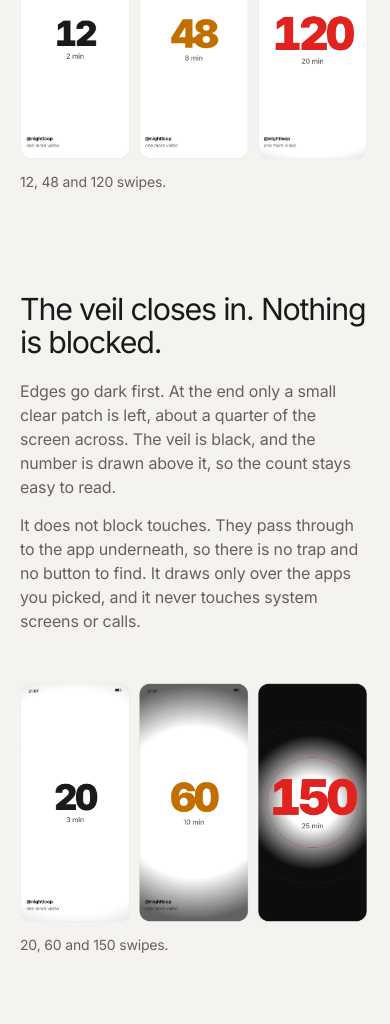
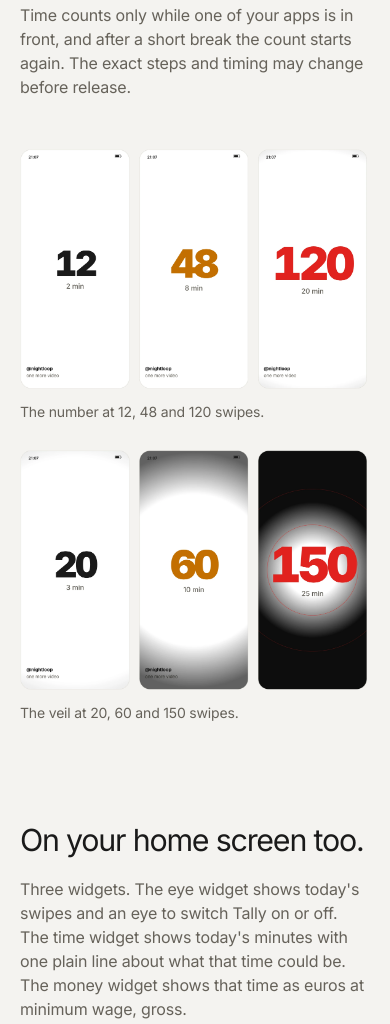
Before and after one commit to jergusino/tally, a plain HTML site: page index.html in a window 390 px wide. Shown: the part 4053-5077 px from the top of the page. Drawn offline with Linux system fonts and the light colour scheme.

Commit message:
Merge number and veil sections into one
Co-Authored-By: Claude Sonnet 5.5 <noreply@anthropic.com>
Claude-Session: https://claude.ai/code/session_01QRYSTg59kArvm7HBFe6NkA

```diff
--- a/index.html
+++ b/index.html
@@ -14,18 +14,18 @@
   <link rel="icon" href="images/favicon.svg" type="image/svg+xml">
   <link rel="icon" href="images/favicon.png" type="image/png">
   <link rel="preload" href="fonts/inter-latin-var.woff2" as="font" type="font/woff2" crossorigin>
-  <link rel="stylesheet" href="styles.css?v=4">
+  <link rel="stylesheet" href="styles.css?v=5">
 </head>
 <body>
   <header class="top">
     <div class="wrap bar">
       <a class="logo" href="#top" aria-label="Tally, back to top"><picture><source media="(prefers-color-scheme: dark)" srcset="images/logo-mono-light.svg"><img src="images/logo-mono-dark.svg" alt="Tally" width="140" height="39"></picture></a>
-      <nav class="nav-links" aria-label="Sections"><a href="#results">Results</a><a href="#demo">Demo</a><a href="#number">The number</a><a href="#veil">The veil</a><a href="#widgets">Widgets</a><a href="#settings">Settings</a></nav>
+      <nav class="nav-links" aria-label="Sections"><a href="#results">Results</a><a href="#demo">Demo</a><a href="#number">Number &amp; veil</a><a href="#widgets">Widgets</a><a href="#settings">Settings</a></nav>
       <a class="pill-link" href="#join">Join the waitlist</a>
       <button class="menu-btn" id="menu-btn" type="button" aria-expanded="false" aria-controls="menu" aria-label="Open menu"><span></span><span></span></button>
     </div>
     <nav class="menu" id="menu" aria-label="Menu" hidden>
-      <a href="#results">Results</a><a href="#demo">Demo</a><a href="#number">The number</a><a href="#veil">The veil</a><a href="#widgets">Widgets</a><a href="#settings">Settings</a>
+      <a href="#results">Results</a><a href="#demo">Demo</a><a href="#number">Number &amp; veil</a><a href="#widgets">Widgets</a><a href="#settings">Settings</a>
       <a class="pill-link menu-cta" href="#join">Join the waitlist</a>
     </nav>
   </header>
@@ -125,27 +125,22 @@
     </div>
 
     <section class="wrap gal" id="number" aria-labelledby="number-h">
-      <div class="gal-head"><h2 id="number-h">One number, louder with every swipe.</h2></div>
+      <div class="gal-head"><h2 id="number-h">One number, and a veil that closes in.</h2></div>
       <div class="gal-txt">
-        <p>Tally shows the total over the apps you pick. It starts small and white, grows, turns amber, then red, and sends out a ring every 50th swipe. It is semi-transparent, and touches go through to the app underneath.</p>
-        <p>The default shows swipes with the minutes small under them. You can switch to swipes only, or to time only. Time counts only while one of your apps is in front, and after a short break the count starts again. The exact steps and timing may change before release.</p>
+        <p>Tally shows the total over the apps you pick. It starts small and white, grows, turns amber, then red, and sends out a ring every 50th swipe. It is semi-transparent, and touches go through to the app underneath. The default shows swipes with the minutes small under them. You can switch to swipes only, or to time only.</p>
+        <p>With every swipe the edges go dark, until only a small clear patch is left, about a quarter of the screen across. The veil is black, and the number is drawn above it, so the count stays easy to read. Nothing is blocked: there is no trap and no button to find. It draws only over the apps you picked, and it never touches system screens or calls.</p>
+        <p>Time counts only while one of your apps is in front, and after a short break the count starts again. The exact steps and timing may change before release.</p>
       </div>
-      <figure class="gal-media">
-        <picture><source media="(prefers-color-scheme: dark)" srcset="images/number-for-dark.webp" type="image/webp"><img src="images/number.webp" alt="Three phones showing the Tally number at 12, 48 and 120 swipes, growing and changing from white to amber to red" width="2276" height="1558" loading="lazy"></picture>
-        <figcaption class="cap">12, 48 and 120 swipes.</figcaption>
-      </figure>
-    </section>
-
-    <section class="wrap gal" id="veil" aria-labelledby="veil-h">
-      <div class="gal-head"><h2 id="veil-h">The veil closes in. Nothing is blocked.</h2></div>
-      <div class="gal-txt">
-        <p>Edges go dark first. At the end only a small clear patch is left, about a quarter of the screen across. The veil is black, and the number is drawn above it, so the count stays easy to read.</p>
-        <p>It does not block touches. They pass through to the app underneath, so there is no trap and no button to find. It draws only over the apps you picked, and it never touches system screens or calls.</p>
+      <div class="gal-media gal-pair">
+        <figure>
+          <picture><source media="(prefers-color-scheme: dark)" srcset="images/number-for-dark.webp" type="image/webp"><img src="images/number.webp" alt="Three phones showing the Tally number at 12, 48 and 120 swipes, growing and changing from white to amber to red" width="2276" height="1558" loading="lazy"></picture>
+          <figcaption class="cap">The number at 12, 48 and 120 swipes.</figcaption>
+        </figure>
+        <figure>
+          <picture><source media="(prefers-color-scheme: dark)" srcset="images/veil-for-dark.webp" type="image/webp"><img src="images/veil.webp" alt="Three phones showing the veil at 20, 60 and 150 swipes, closing in from the edges" width="2276" height="1558" loading="lazy"></picture>
+          <figcaption class="cap">The veil at 20, 60 and 150 swipes.</figcaption>
+        </figure>
       </div>
-      <figure class="gal-media">
-        <picture><source media="(prefers-color-scheme: dark)" srcset="images/veil-for-dark.webp" type="image/webp"><img src="images/veil.webp" alt="Three phones showing the veil at 20, 60 and 150 swipes, closing in from the edges" width="2276" height="1558" loading="lazy"></picture>
-        <figcaption class="cap">20, 60 and 150 swipes.</figcaption>
-      </figure>
     </section>
 
     <section class="wrap widgets" id="widgets" aria-labelledby="widgets-h">
@@ -240,14 +235,14 @@
     <footer class="wrap foot">
       <div class="foot-cols">
         <div class="foot-brand"><picture><source media="(prefers-color-scheme: dark)" srcset="images/logo-mono-light.svg"><img src="images/logo-mono-dark.svg" alt="Tally" width="140" height="39"></picture></div>
-        <nav aria-label="Product"><h3>Product</h3><a href="#results">Results</a><a href="#demo">Demo</a><a href="#number">The number</a><a href="#veil">The veil</a><a href="#widgets">Widgets</a><a href="#settings">Settings</a></nav>
+        <nav aria-label="Product"><h3>Product</h3><a href="#results">Results</a><a href="#demo">Demo</a><a href="#number">Number &amp; veil</a><a href="#widgets">Widgets</a><a href="#settings">Settings</a></nav>
         <nav aria-label="Legal"><h3>Info</h3><a href="#privacy">Your email</a><a href="mailto:mail@jergusino.com">Contact</a></nav>
       </div>
       <p class="foot-line">Made by Jergusino. Tally for Android is not released yet.</p>
     </footer>
   </main>
 
-  <script src="script.js?v=4"></script>
+  <script src="script.js?v=5"></script>
   <script src="demo.js?v=3"></script>
 </body>
 </html>
--- a/styles.css
+++ b/styles.css
@@ -130,12 +130,10 @@ h1 { font-size: clamp(2.75rem, 7vw, 5.5rem); font-weight: 400; letter-spacing: -
 .gal { display: grid; grid-template-columns: minmax(0, 1fr) minmax(0, 1fr); grid-template-rows: auto 1fr; column-gap: clamp(32px, 6vw, 96px); row-gap: 20px; align-items: start; }
 .gal-head { grid-column: 1; grid-row: 1; }
 .gal-txt { grid-column: 1; grid-row: 2; }
-#veil .gal-head, #veil .gal-txt { grid-column: 2; }
 .gal-head h2, .widgets h2, .never h2, .cta h2 { font-size: clamp(1.9rem, 3.8vw, 3rem); font-weight: 400; letter-spacing: -.04em; line-height: 1.08; }
 .gal-txt p, .widgets-copy p { color: var(--muted); max-width: 34rem; margin: 0 0 14px; }
 .gal-media { grid-column: 2; grid-row: 1 / span 2; margin: 0; max-width: 480px; width: 100%; justify-self: end; }
-#veil .gal-media { justify-self: start; }
-#veil .gal-media { grid-column: 1; }
+.gal-pair { display: grid; gap: 28px; }
 .gal-media img { display: block; width: 100%; height: auto; }
 .cap { margin-top: 12px; font-size: .875rem; color: var(--muted); }
 .widgets-grid { display: grid; grid-template-columns: minmax(0, 1fr) minmax(0, 1fr); grid-template-rows: auto 1fr; column-gap: clamp(32px, 6vw, 96px); row-gap: 20px; align-items: start; }
@@ -368,7 +366,7 @@ h1 { font-size: clamp(2.75rem, 7vw, 5.5rem); font-weight: 400; letter-spacing: -
   .phone { --pw: min(280px, 74vw); }
   .res-head, .res-grid { grid-template-columns: minmax(0, 1fr); }
   .gal, .widgets-grid, .privacy { grid-template-columns: minmax(0, 1fr); grid-template-rows: none; }
-  .gal-head, .gal-txt, .gal-media, #veil .gal-head, #veil .gal-txt, #veil .gal-media, .widgets-copy, .widgets h2, .homescreen, .privacy p, .privacy h2 { grid-column: 1; grid-row: auto; }
+  .gal-head, .gal-txt, .gal-media, .widgets-copy, .widgets h2, .homescreen, .privacy p, .privacy h2 { grid-column: 1; grid-row: auto; }
   .gal-media { margin-top: 16px; max-width: 420px; justify-self: start; }
   .never ul { grid-template-columns: repeat(2, minmax(0, 1fr)); row-gap: 28px; }
   .foot-cols { grid-template-columns: repeat(2, minmax(0, 1fr)); }
```
